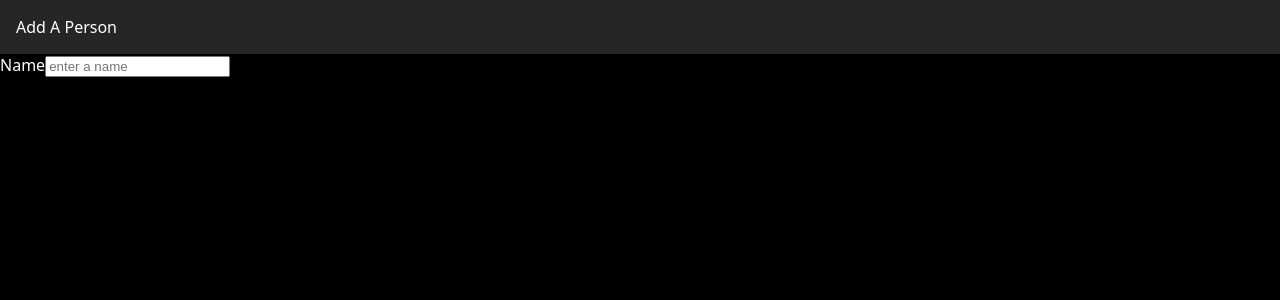
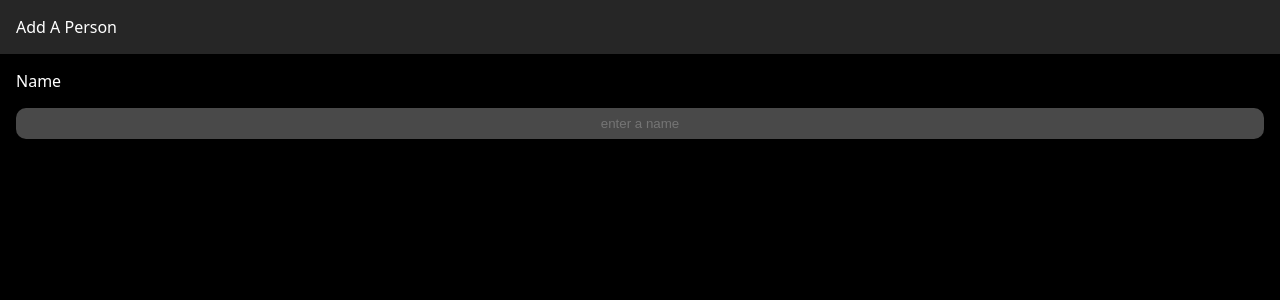
Before and after one commit to derekleerock/TimeFrame-pwa, a React app: page /addPerson in a window 1280 px wide. Shown: the top 300 px of the page. Built offline with nearby package versions, Linux system fonts and the light colour scheme.

Commit message:
organize current css

```diff
--- a/src/js/AddPerson.js
+++ b/src/js/AddPerson.js
@@ -3,12 +3,14 @@ import React from 'react'
 export default class AddPerson extends React.Component {
   render() {
     return (
-      <div>
+      <div className="add-person-view">
         <header>Add A Person</header>
-        <form>
-          <label>Name</label>
-          <input placeholder={"enter a name"}/>
-        </form>
+        <main>
+          <form>
+            <label>Name</label>
+            <input placeholder={"enter a name"}/>
+          </form>
+        </main>
       </div>
     )
   }
--- a/src/js/List.js
+++ b/src/js/List.js
@@ -5,7 +5,7 @@ import {Link} from 'react-router-dom'
 export default class List extends React.Component {
   render() {
     return (
-      <div>
+      <div className="container-view">
         <AppBar/>
         <main>
           <Link to="/addPerson">
--- /dev/null
+++ b/src/scss/addPerson.scss
@@ -0,0 +1,6 @@
+div.add-person-view {
+  @extend %container-view;
+  form {
+    @extend %full-height-container;
+  }
+}
--- a/src/scss/app.scss
+++ b/src/scss/app.scss
@@ -1,5 +1,14 @@
 @import "colors";
+@import "mixins";
+@import "forms";
 @import "appBar";
+@import "list";
+@import "addPerson";
+
+html, body {
+  height: 100%;
+  width: 100%;
+}
 
 body {
   margin: 0;
@@ -8,36 +17,18 @@ body {
   font-family: "Noto Sans", sans-serif;
   background-color: $background;
   color: $base;
-  height: 100%;
-  width: 100%;
+  display: flex;
+  flex-direction: column;
 
   & > div {
     display: flex;
     flex-direction: column;
   }
+}
 
-  main {
-    display: flex;
-    flex-direction: column;
+#app {
+  @extend %full-height-container;
+  & > div {
+    @extend %full-height-container;
   }
 }
-
-a {
-  display: block;
-  transition: background-color 0.5s ease;
-  background-color: $accent;
-  color: $base;
-  font-weight: 500;
-  border-radius: 10px;
-  border: none;
-  margin: 1rem;
-  height: 2rem;
-  &:hover, &:focus {
-    background-color: lighten($accent, 15);
-  }
-
-  &:focus {
-    outline: none;
-    border: 1px solid darken($base, 25);
-  }
-}
--- /dev/null
+++ b/src/scss/forms.scss
@@ -0,0 +1,32 @@
+a {
+  display: block;
+  &:hover, &:focus {
+    background-color: lighten($accent, 15);
+  }
+}
+
+input, a {
+  &:focus {
+    outline: none;
+    box-shadow: 0 0 0 1px darken($base, 25);
+  }
+}
+
+label {
+  margin-left: 1rem;
+  margin-top: 1rem;
+}
+
+input, a {
+  transition: all 0.5s ease;
+  margin: 1rem;
+  background-color: $accent;
+  color: $base;
+  font-weight: 500;
+  border-radius: 10px;
+  border: none;
+  box-sizing: border-box;
+  padding: 0.5rem 1rem 0.5rem 1rem;
+  text-decoration: none;
+  text-align: center;
+}
--- /dev/null
+++ b/src/scss/list.scss
@@ -0,0 +1,3 @@
+div.list-view {
+  @extend %container-view;
+}
--- a/src/scss/mixins.scss
+++ b/src/scss/mixins.scss
@@ -2,3 +2,18 @@
   overflow-y: scroll;
   -webkit-overflow-scrolling: touch;
 }
+
+%container-view {
+  @extend %full-height-container;
+
+  main {
+    @include scrollable-y();
+    @extend %full-height-container;
+  }
+}
+
+%full-height-container {
+  flex: 1;
+  display: flex;
+  flex-direction: column;
+}
```
